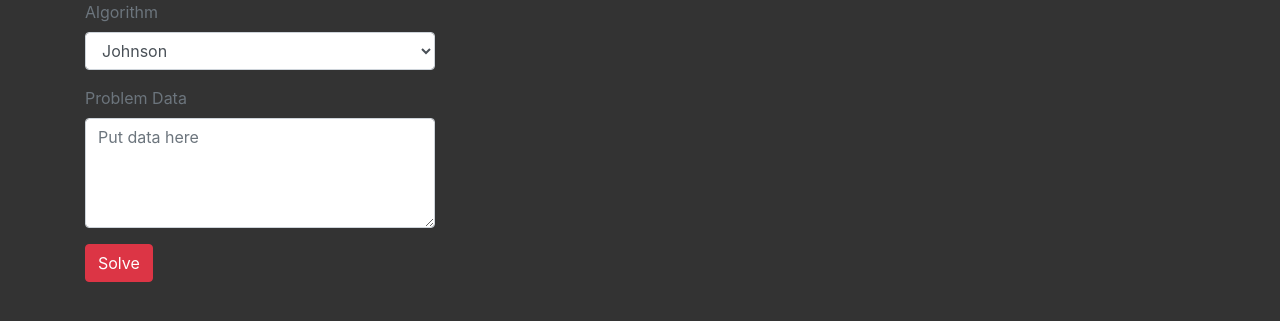
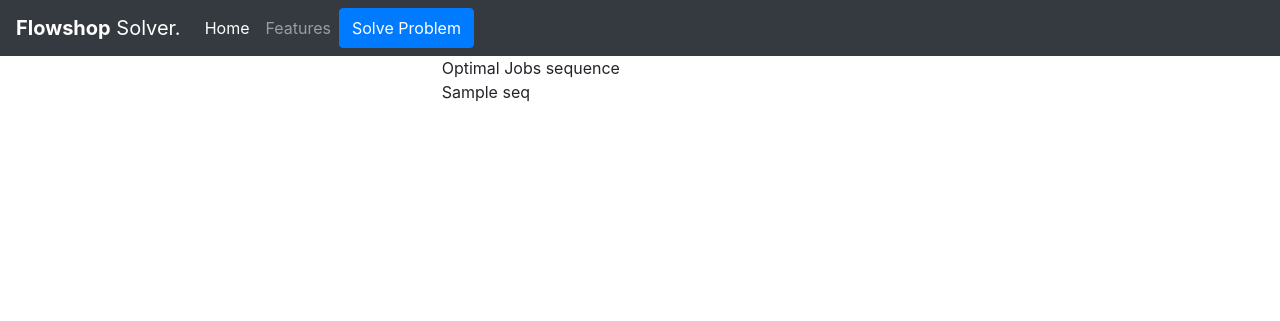
Before and after one commit to omega-coder/flowshop_scheduling_problem, a Flask app: template templates/index.html in a window 1280 px wide. Shown: the top 321 px of the page. Run offline with Flask 2, Linux system fonts and the light colour scheme; the template is opened without the code that fills it: most values are stand-ins (such as "Sample title", 1, 10 or a date in 2020); some libraries are stand-ins or nearby versions.

Commit message:
Adds space in document and changes UI, adds Navbar

```diff
--- a/templates/index.html
+++ b/templates/index.html
@@ -1,64 +1,108 @@
 <!DOCTYPE html>
 <html lang="en">
+
 <head>
   <meta charset="UTF-8" />
   <title>Flowshop Solver | omega_coder</title>
-    <link
-      rel="stylesheet"
-      href="{{ url_for('static', filename='css/bootstrap.min.css')}} "
-    />
+  <link rel="stylesheet" href="{{ url_for('static', filename='css/bootstrap.min.css')}}" />
   <script src="{{ url_for('static', filename='js/plotly-latest.min.js') }}"></script>
   <script src="{{ url_for('static', filename='js/d3.min.js') }}"></script>
-    <style>
-        body {
-            background-color: #333;
-            color: #f7f7f7;
-        }
-    </style>
+
 </head>
+
 <body>
-    <div class="container">
+    <nav class="navbar navbar-expand-lg navbar-dark bg-dark">
+        <a class="navbar-brand" href="#"><strong>Flowshop</strong> Solver.</a>
+        <button class="navbar-toggler" type="button" data-toggle="collapse" data-target="#navbarNavAltMarkup" aria-controls="navbarNavAltMarkup" aria-expanded="false" aria-label="Toggle navigation">
+          <span class="navbar-toggler-icon"></span>
+        </button>
+        <div class="collapse navbar-collapse" id="navbarNavAltMarkup">
+          <div class="navbar-nav">
+            <a class="nav-item nav-link active" href="{{ url_for('index')}}">Home<span class="sr-only">(current)</span></a>
+            <a class="nav-item nav-link" href="javascript:void(0);">Features</a>
+            <!-- Button trigger modal -->
+            <button type="button" class="btn btn-primary" data-toggle="modal" data-target="#problem_info_modal">
+              Solve Problem
+            </button>
+          </div>
+        </div>
+      </nav>
+  <div class="container-fluid">
+    <div class="row justify-content-md-center">
+        <div class="col col-md-4">
+          <span>Optimal Jobs sequence</span><br>
+          <span id='sequence'>{{ seq }}</span>
+        </div>
+    </div>
     <div class="row">
-        <div class="col col-md-4">
+      <div class="col col-md-8">
+        <div class="chart" id="gantt">
+          <script>
+            Plotly.plot('gantt', {{ plot | safe }}, {});
+          </script>
+        </div>
+      </div>
+    </div>
+
+
+    <!-- Modal -->
+    <div class="modal fade" id="problem_info_modal" tabindex="-1" role="dialog" aria-labelledby="exampleModalLabel"
+      aria-hidden="true">
+      <div class="modal-dialog" role="document">
+        <div class="modal-content">
+          <div class="modal-header">
+            <h5 class="modal-title" id="exampleModalLabel">Submit Problem Details</h5>
+            <button type="button" class="close" data-dismiss="modal" aria-label="Close">
+              <span aria-hidden="true">&times;</span>
+            </button>
+          </div>
+          <div class="modal-body">
+            <div class="row">
+                <div class="col-md-12">
                     <div class="form-group">
-            <label for="algorithm"
-              ><span class="text-muted">Algorithm</span></label
-            >
+                        <label for="algorithm"><span class="text-muted">Algorithm</span></label>
                         <select id="algorithm" name="algorithm" class="form-control">
                           <option value="johnson">Johnson</option>
                           <option value="cds">CDS</option>
                           <option value="neh">NEH</option>
                         </select>
                       </div>
-          <div class="form-group">
-            <label for="data"
-              ><span class="text-muted">Problem Data</span></label
-            >
-            <textarea
-              id="data"
-              name="data"
-              cols="30"
-              rows="4"
-              class="form-control"
-              placeholder="Put data here"
-            ></textarea>
-          </div>
-          <button class="btn btn-danger" id="solve" name="solve">Solve</button>
                 </div>
             </div>
-      <br />
-      <div class="row justify-content-md-center">
+            <div class="row">
                   <div class="col col-md-6">
-          <div class="chart" id="gantt">
-            <script>
-              var graphs = {{ plot | safe  }};
-              Plotly.plot('gantt', graphs, {});
-            </script>
+                      <div class="form-group">
+                          <label for="nb_machines">Number of machines</label>
+                          <input type="number" name="nb_machines" id="nb_machines" class="form-control">
+                      </div>
+                  </div>
+                  <div class="col col-md-6">
+                      <div class="form-group">
+                          <label for="nb_jobs">Number of jobs</label>
+                          <input type="number" name="nb_jobs" id="nb_jobs" class="form-control">
+                      </div>
+                  </div>
+            </div>
+            <div class="row">
+                <div class="col col-md-12">
+                    <div class="form-group">
+                        <label for="data"><span class="text-muted">Problem Data</span></label>
+                        <textarea id="data" name="data" cols="30" rows="4" class="form-control"
+                          placeholder="Put data here"></textarea>
+                    </div>
+                </div>
+            </div>
+          </div>
+          <div class="modal-footer">
+            <button type="button" class="btn btn-primary btn-block" id="solve">Solve</button>
+          </div>
         </div>
       </div>
     </div>
   </div>
   <script src="{{ url_for('static', filename='js/jquery-3.4.1.min.js')}}"></script>
+  <script src="{{ url_for('static', filename='js/bootstrap.min.js')}}"></script>
   <script src="{{ url_for('static', filename='js/main.js')}}"></script>
 </body>
+
 </html>
```
Lines whose indentation alone changed are shown as unchanged.
